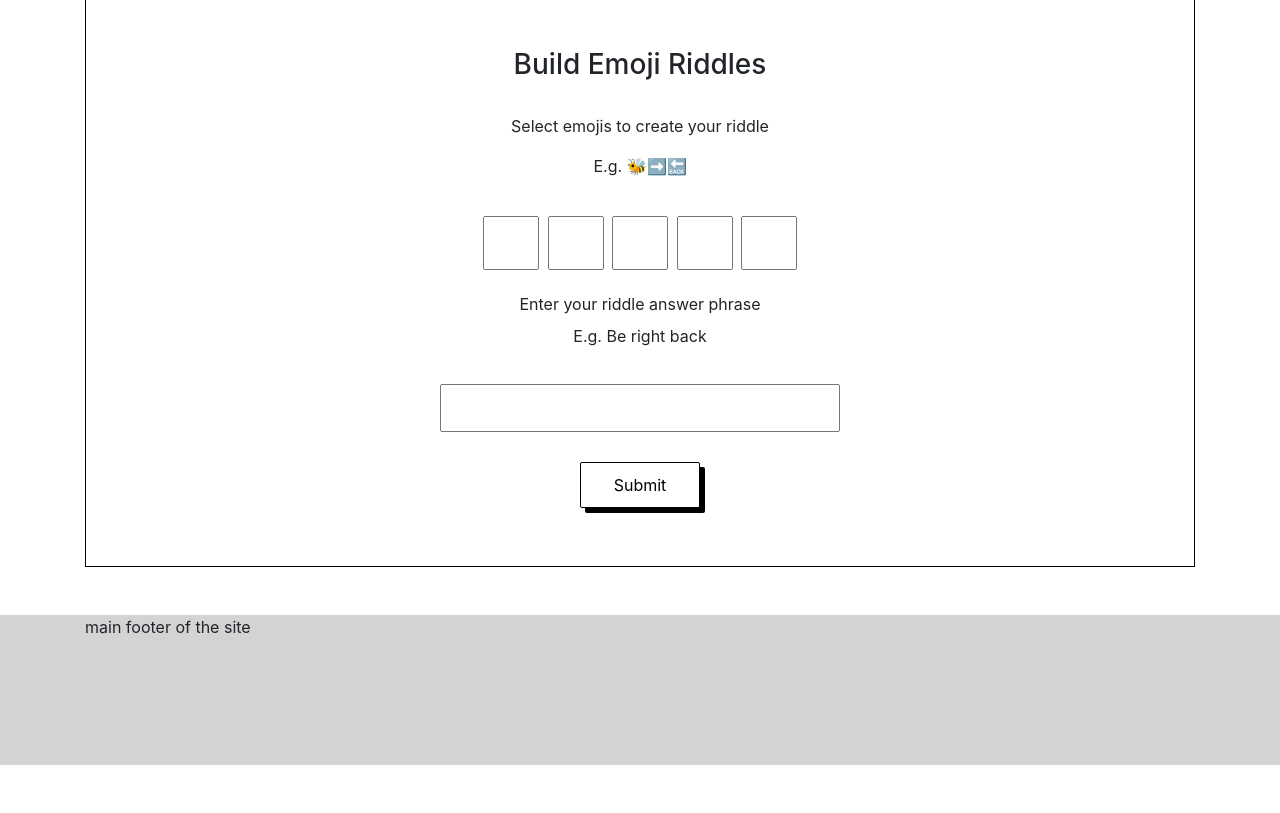
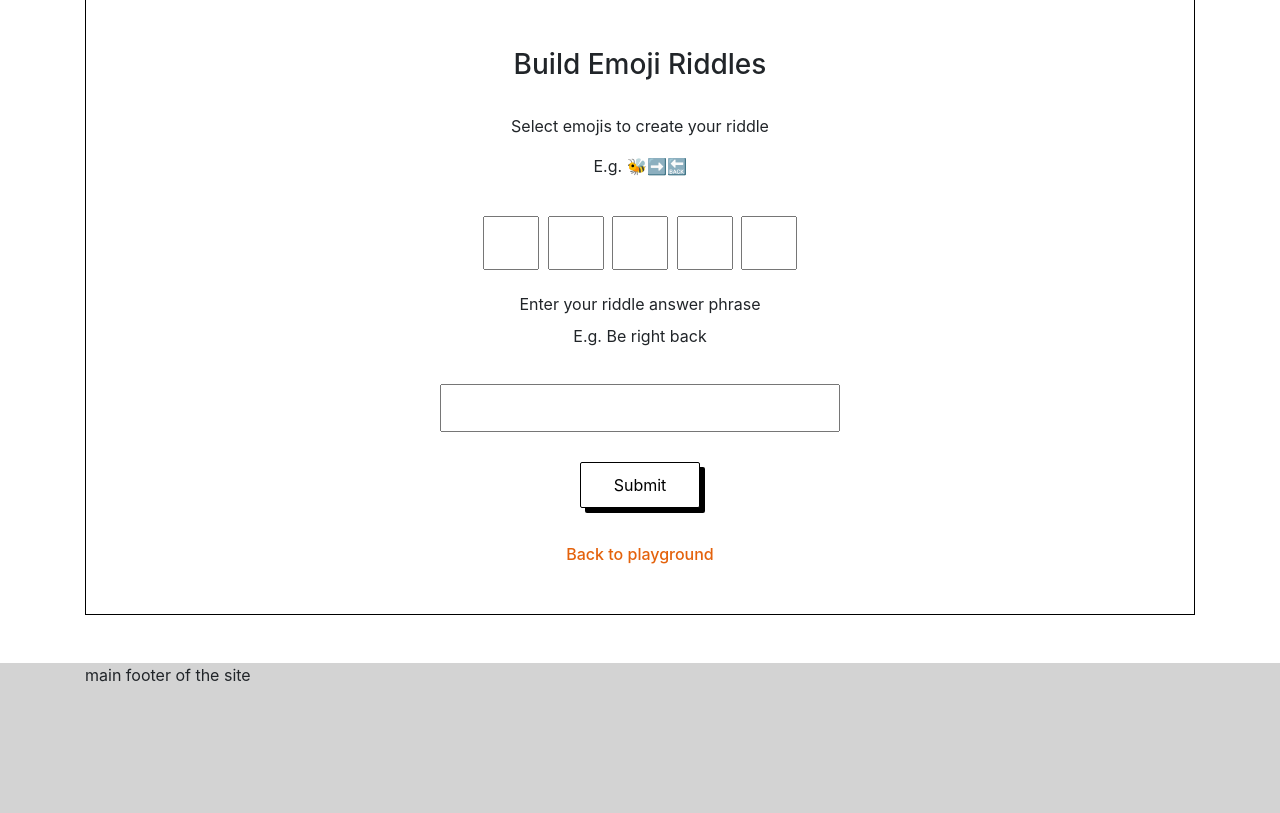
Before and after one commit to AwsSG/emojiplayground, a Flask app: page /create in a window 1280 px wide. Shown: the part 131-944 px from the top of the page. Before the commit the page ends 896 px from the top, so only its background shows below. Run offline with Flask 2, Linux system fonts and the light colour scheme; some libraries are stand-ins or nearby versions.

Commit message:
Add back to playground link to create page

```diff
--- a/templates/create.html
+++ b/templates/create.html
@@ -51,6 +51,9 @@
                 <button class="landing-page-button btn btn-outline-secondary orange-hover" type="submit">Submit</button>
             </div>
             </form>
+            <div class="row justify-content-center pb-4">
+                <a href="{{ url_for('playground') }}">Back to playground</a>
+            </div>
         </div>
     </div>
 </div>
--- a/templates/playground.html
+++ b/templates/playground.html
@@ -3,6 +3,7 @@
 
 <div class="container">
     <div class="mt-3 mb-3 mt-md-5 mb-md-5 black-border p-2 pt-lg-4 pb-lg-4">
+        <div class="container">
             <div class="row p-4 justify-content-center">
                 <div class="col-12">
                     <h3 class="text-center">Emoji Playground</h3>
@@ -30,6 +31,7 @@
                 </div>
             </div>
         </div>
+    </div>
 
 
 
```
Lines whose indentation alone changed are shown as unchanged.
